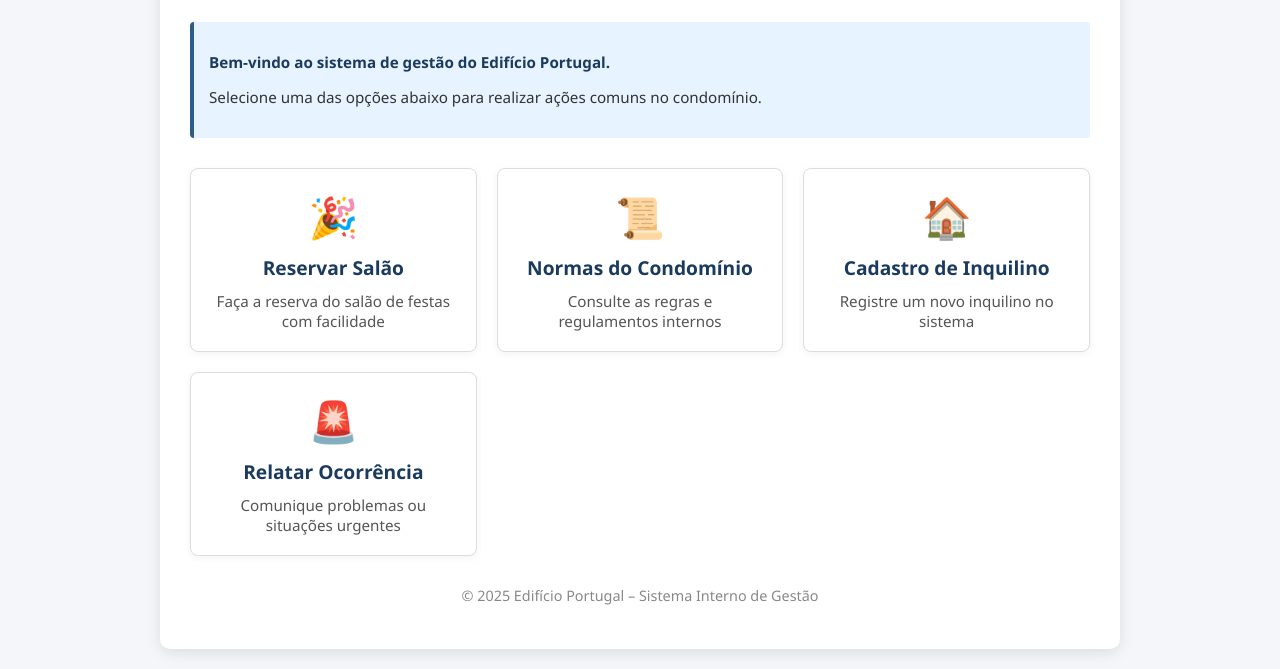
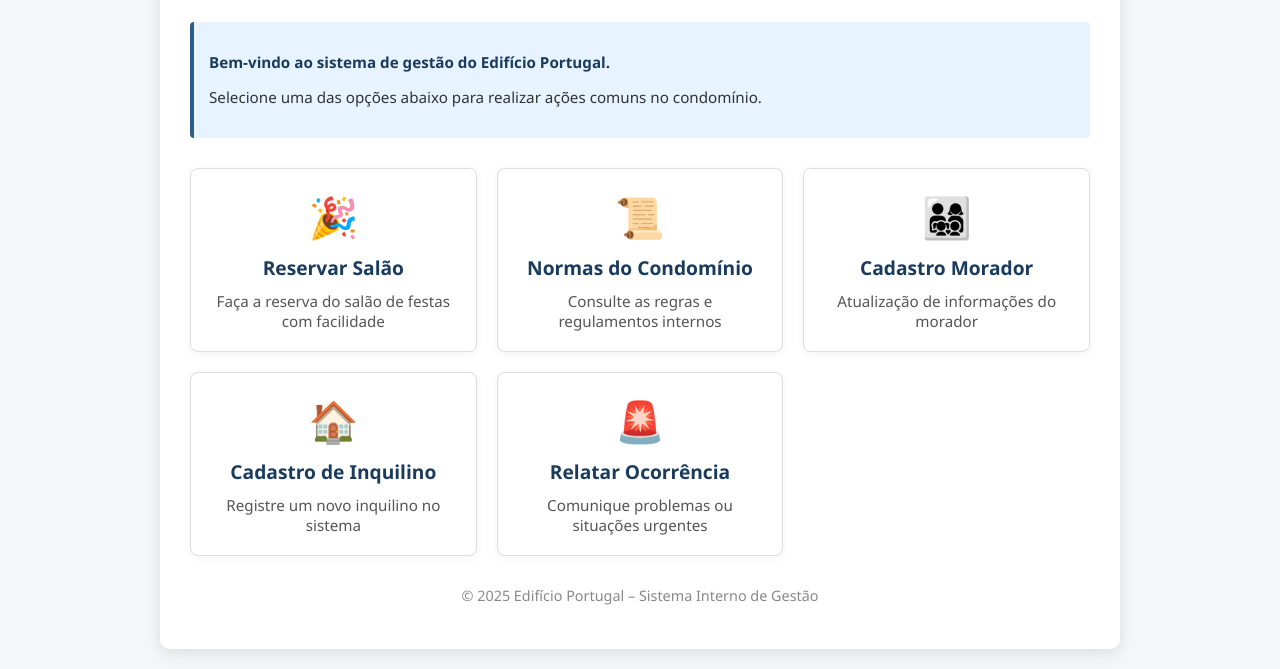
Before and after one commit to nandofpc/edportugal, a plain HTML site: page inicial.html in a window 1280 px wide. Shown: the part 181-850 px from the top of the page. Drawn offline with Linux system fonts and the light colour scheme.

Commit message:
Update inicial.html

```diff
--- a/inicial.html
+++ b/inicial.html
@@ -144,6 +144,13 @@
         <p>Consulte as regras e regulamentos internos</p>
       </a>
 
+      <!-- Cadastro Morador -->
+      <a href="cad_morador.html" class="card-btn">
+        <div class="icon">👨‍👩‍👧‍👦</div>
+        <h3>Cadastro Morador</h3>
+        <p>Atualização de informações do morador</p>
+      </a>
+
       <!-- Cadastrar Inquilino -->
       <a href="inquilino_v2.html" class="card-btn">
         <div class="icon">🏠</div>
```
